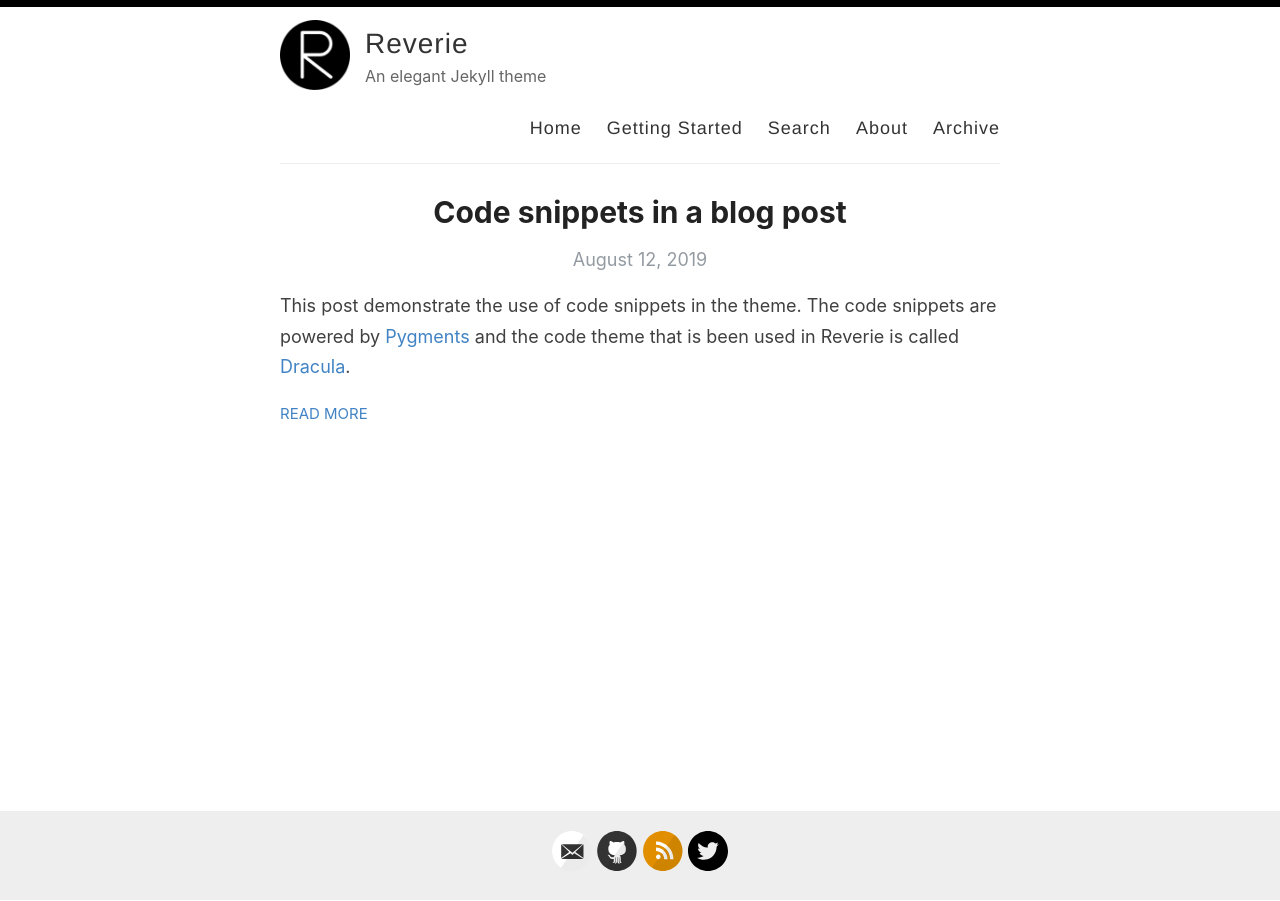
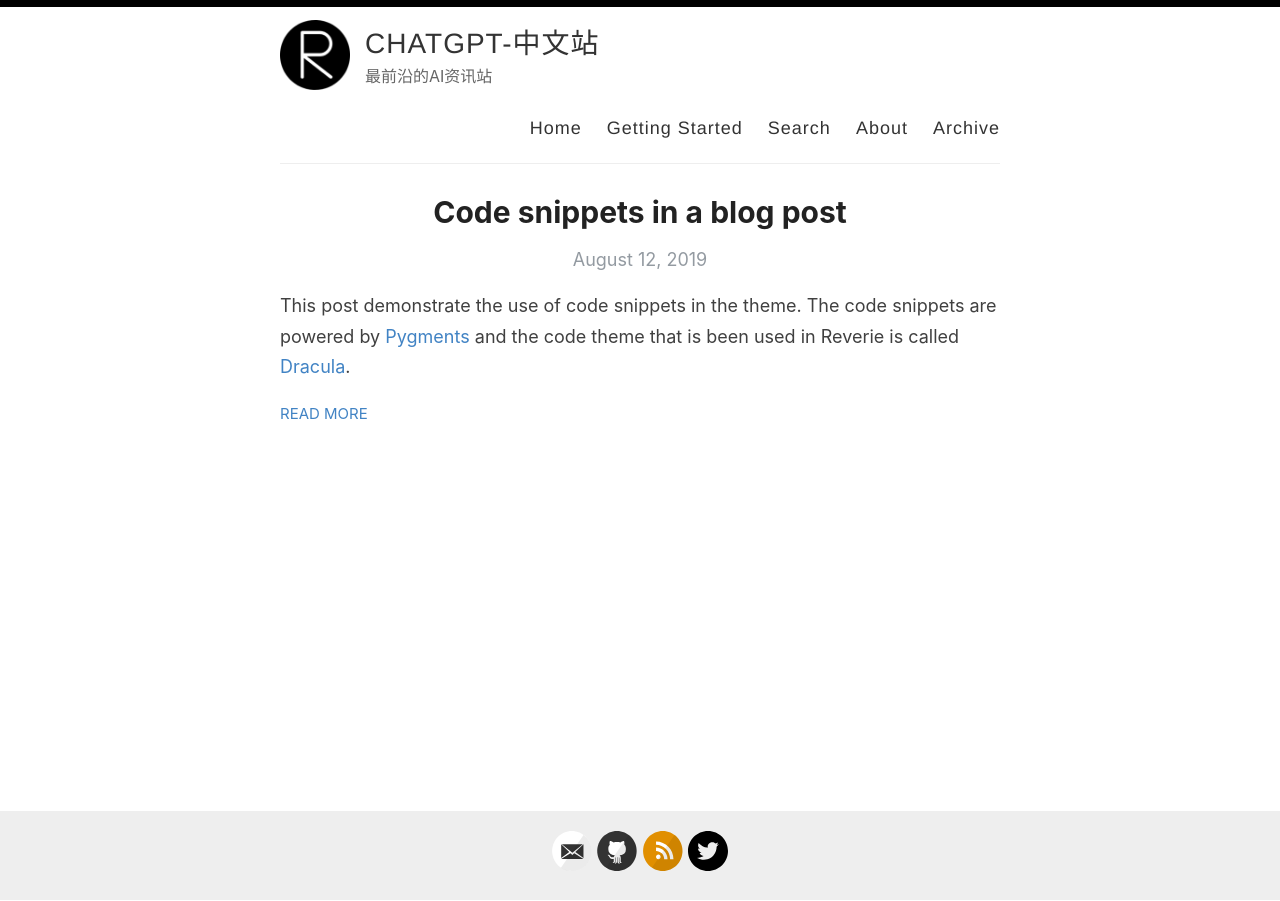
Before and after one commit to ferdiep/openai-cn.github.io, a Jekyll site: the page built from index.html, in a window 1280 px wide. Built offline with Jekyll 4.4.1, drawn with Linux system fonts in a browser that asks for light colours; the list of posts is cut into pages by our own code.

Commit message:
Update _config.yml

```diff
--- a/_config.yml
+++ b/_config.yml
@@ -3,13 +3,13 @@
 #
 
 # Name of your site (displayed in the header)
-name: Reverie
+name: CHATGPT-中文站
 
 # Name of the author
-author: Amit Merchant
+author: David
 
 # Short bio or description (displayed in the header)
-description: An elegant Jekyll theme
+description: 最前沿的AI资讯站
 
 # URL of your avatar or profile pic (you could use your GitHub profile pic)
 avatar: /images/reverie.png
```
